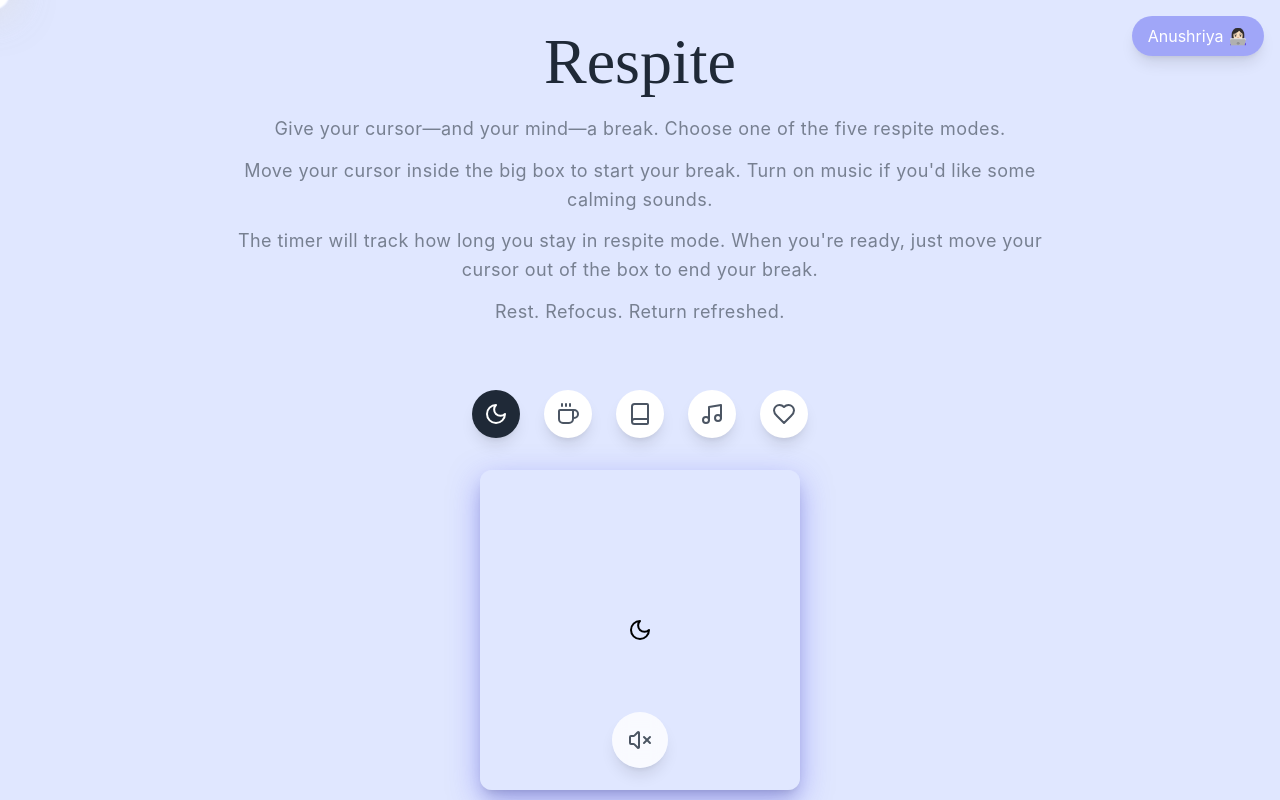
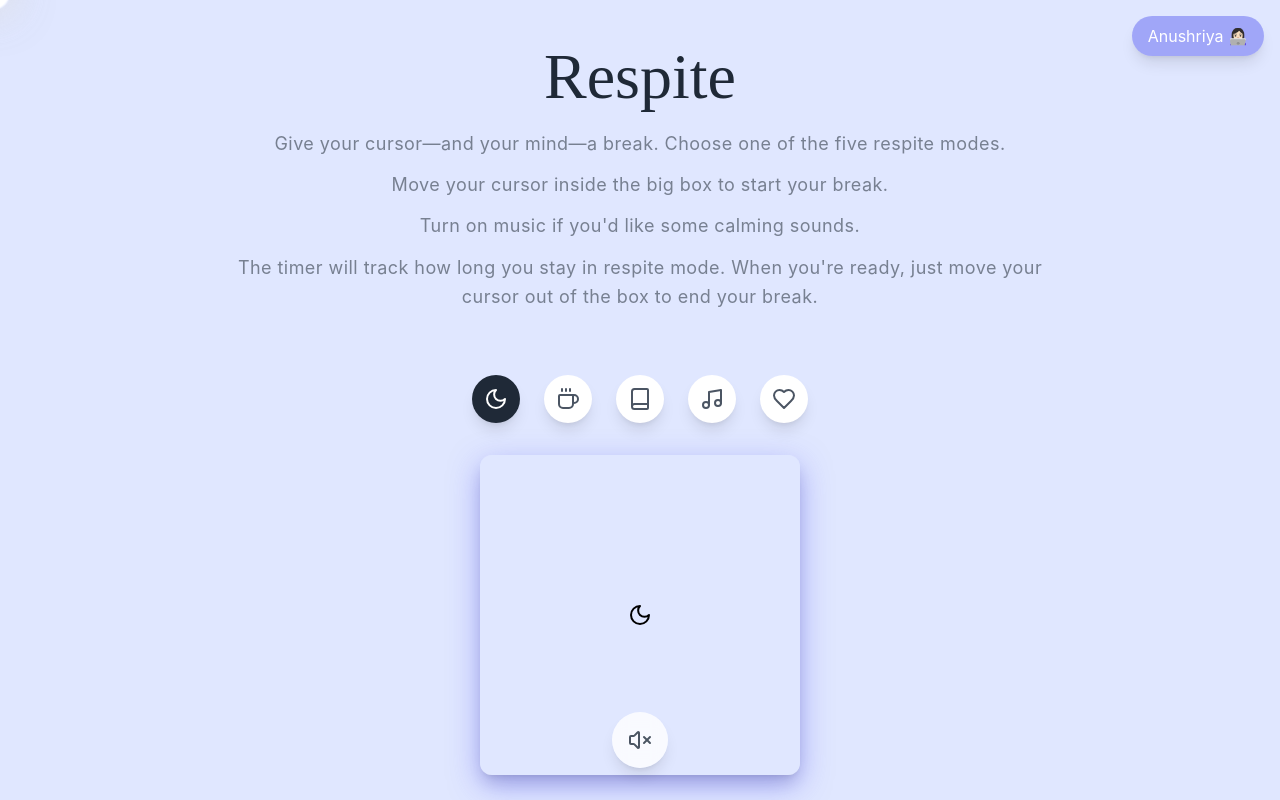
Before and after one commit to AnushriyaB/Respite, a React (Vite) app: page / in a window 1280 px wide. Built offline with nearby package versions, Linux system fonts and the light colour scheme.

Commit message:
Update respite.jsx

```diff
--- a/src/components/respite.jsx
+++ b/src/components/respite.jsx
@@ -191,15 +191,14 @@ const Respite = () => {
             respite modes.
           </p>
           <p className="text-[18px] font-normal tracking-wide opacity-70 mt-3 font-['Inter'] text-gray-600 leading-relaxed">
-            Move your cursor inside the big box to start your break. Turn on
-            music if you'd like some calming sounds.
+            Move your cursor inside the big box to start your break.
+          </p>
+           <p className="text-[18px] font-normal tracking-wide opacity-70 mt-3 font-['Inter'] text-gray-600 leading-relaxed">
+            Turn on music if you'd like some calming sounds.
           </p>
           <p className="text-[18px] font-normal tracking-wide opacity-70 mt-3 font-['Inter'] text-gray-600 leading-relaxed">
             The timer will track how long you stay in respite mode. When you're
             ready, just move your cursor out of the box to end your break.
-          </p>
-          <p className="text-[18px] font-normal tracking-wide opacity-70 mt-3 font-['Inter'] text-gray-600 leading-relaxed font-medium">
-            Rest. Refocus. Return refreshed.
           </p>
         </div>
       </motion.div>
```
